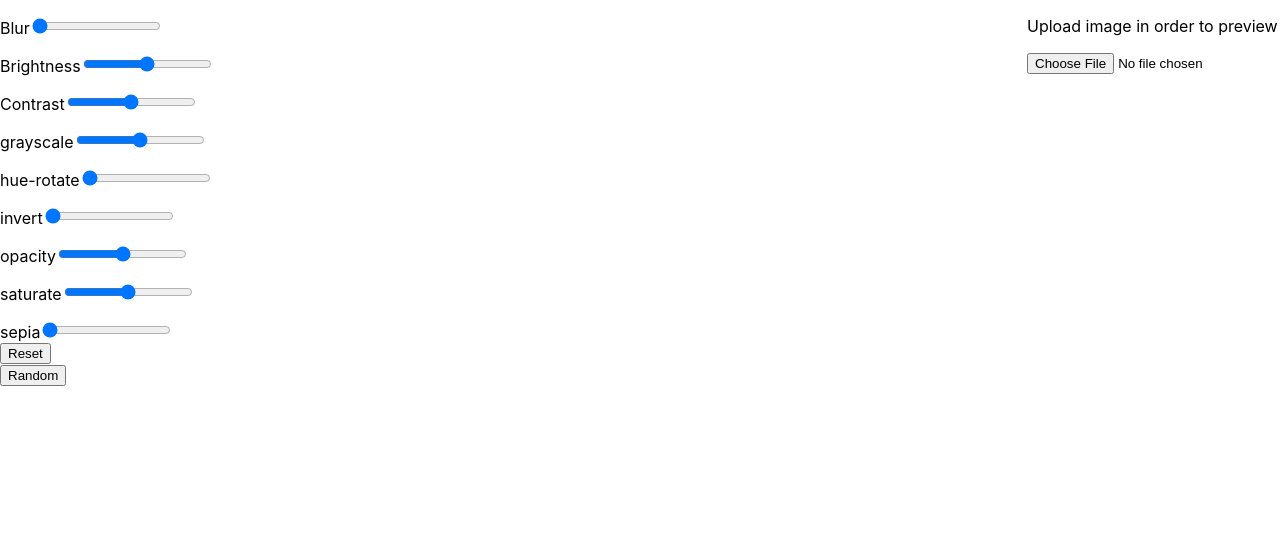
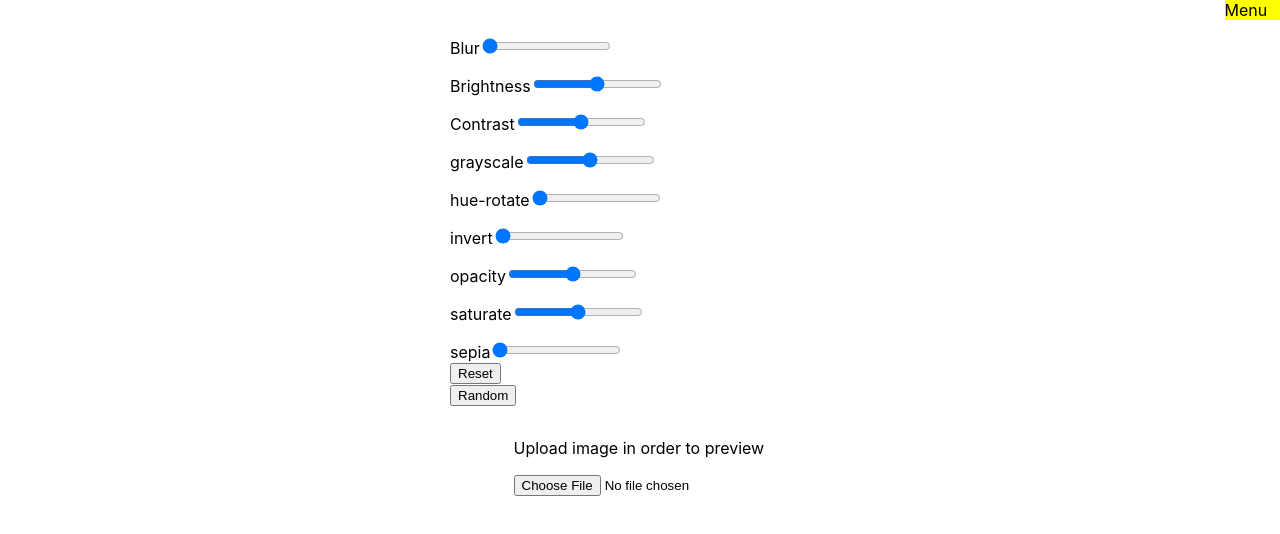
Before and after one commit to CoulKe/photo-editor, a React (Create React App) app in the folder myapp/: page / in a window 1280 px wide. Shown: the top 534 px of the page. Built offline with nearby package versions, Linux system fonts and the light colour scheme.

Commit message:
Added styles

```diff
--- a/myapp/src/App.css
+++ b/myapp/src/App.css
@@ -1,13 +1,28 @@
 body {
   margin: 0;
-  font-family: -apple-system, BlinkMacSystemFont, 'Segoe UI', 'Roboto', 'Oxygen',
-    'Ubuntu', 'Cantarell', 'Fira Sans', 'Droid Sans', 'Helvetica Neue',
+  overflow-x: hidden;
+  font-family: -apple-system, BlinkMacSystemFont, "Segoe UI", "Roboto", "Oxygen",
+    "Ubuntu", "Cantarell", "Fira Sans", "Droid Sans", "Helvetica Neue",
     sans-serif;
   -webkit-font-smoothing: antialiased;
   -moz-osx-font-smoothing: grayscale;
 }
-#myapp{
+#myapp {
   display: flex;
+  flex-direction: column;
   justify-content: space-between;
   height: 100%;
 }
+#menu {
+  align-self: flex-end;
+  padding-right: 0.8rem;
+  margin: 0;
+  background-color: yellow;
+}
+#preview {
+  margin: auto;
+}
+#filters {
+  width: 50vw;
+  transform: translateX(450px);
+}
--- a/myapp/src/components/Filters.js
+++ b/myapp/src/components/Filters.js
@@ -15,6 +15,9 @@ function Filters() {
   let saturateField = document.querySelector("#saturate");
   let sepiaField = document.querySelector("#sepia");
 
+  function handleMenu(event){
+
+  }
   function handleClick(event) {
     newFilters = { ...filters };
 
@@ -30,6 +33,7 @@ function Filters() {
   }
   return (
     <div id="myapp">
+    <p id = "menu" onClick = {handleMenu}>Menu</p>
       <div id="filters">
         <p className="filter">
           <label>Blur</label>
```
